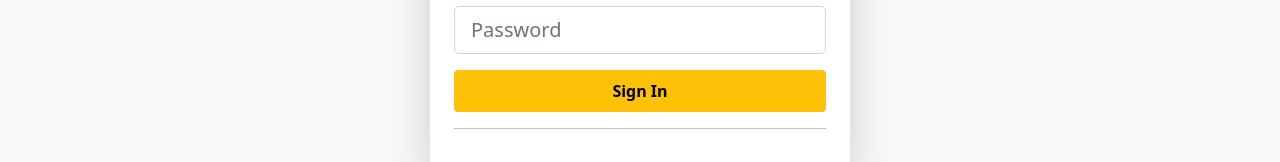
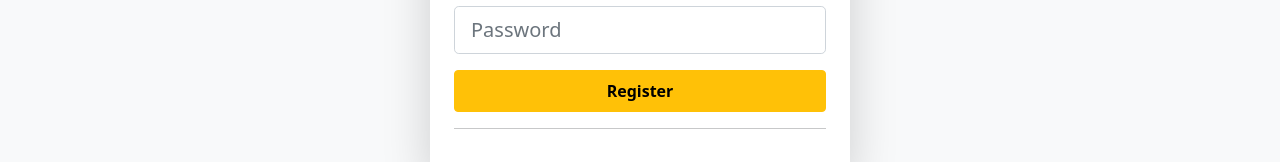
Before and after one commit to avazjanovsardorbek01/react-redux, a React (Vite) app: page /register in a window 1280 px wide. Shown: the part 672-834 px from the top of the page. Built offline with nearby package versions, Linux system fonts and the light colour scheme.

Commit message:
Register

```diff
--- a/package.json
+++ b/package.json
@@ -11,6 +11,7 @@
   },
   "dependencies": {
     "@reduxjs/toolkit": "^2.12.0",
+    "axios": "^1.19.0",
     "react": "^19.2.7",
     "react-dom": "^19.2.7",
     "react-redux": "^9.3.0",
--- a/src/components/register.jsx
+++ b/src/components/register.jsx
@@ -3,10 +3,46 @@ import { Link } from "react-router-dom";
 import { logo } from "../constants";
 import Input from "../ui/input";
 import { useState } from "react";
+import { useDispatch, useSelector } from "react-redux";
+import { registerUserStart } from "../slice/auth";
+import AuthService from "../service/auth";
+import { registerUserSuccess, registerUserFailure } from "../slice/auth";
 const Register = () => {
   const [name, setName] = useState("");
   const [email, setEmail] = useState("");
   const [password, setPassword] = useState("");
+  const dispatch = useDispatch();
+  const { isLoading } = useSelector((state) => state.auth);
+
+  const handleRegister = async (e) => {
+    e.preventDefault();
+
+    dispatch(registerUserStart());
+
+    const user = {
+      username: name,
+      email: email,
+      password: password,
+    };
+
+    try {
+      const response = await AuthService.UserRegister(user);
+
+      console.log("Response:", response);
+      console.log("Data:", response.data);
+
+      dispatch(registerUserSuccess(response.data));
+    } catch (error) {
+      console.log("Ошибка:", error);
+
+      if (error.response) {
+        console.log("Статус:", error.response.status);
+        console.log("Данные ошибки:", error.response.data);
+      }
+
+      dispatch(registerUserFailure(error.response?.data));
+    }
+  };
   return (
     <div
       className="container-fluid bg-light d-flex justify-content-center align-items-center"
@@ -45,8 +81,13 @@ const Register = () => {
             setState={setPassword}
           />
 
-          <button className="btn btn-warning w-100 py-2 fw-bold" type="submit">
-            Sign In
+          <button
+            className="btn btn-warning w-100 py-2 fw-bold"
+            type="submit"
+            onClick={handleRegister}
+            disabled={isLoading}
+          >
+            {isLoading ? "Registering..." : "Register"}
           </button>
         </form>
 
--- /dev/null
+++ b/src/service/api.js
@@ -0,0 +1,5 @@
+import axios from "axios";
+
+axios.defaults.baseURL = "http://localhost:3000/api";
+
+export default axios;
--- /dev/null
+++ b/src/service/auth.js
@@ -0,0 +1,20 @@
+import axios from "./api";
+
+const AuthService = {
+  async UserRegister(user) {
+    const response = await axios.post("/users", { user });
+    return response;
+  },
+
+  async UserLogin(user) {
+    const response = await axios.post("/users/login", { user });
+    return response;
+  },
+
+  async getUser() {
+    const response = await axios.get("/user");
+    return response;
+  },
+};
+
+export default AuthService;
--- a/src/slice/auth.js
+++ b/src/slice/auth.js
@@ -4,29 +4,39 @@ const initialState = {
   isLoading: false,
   isLoggedIn: false,
   user: null,
+  error: null,
 };
 
 export const authSlice = createSlice({
   name: "auth",
   initialState,
   reducers: {
+    // Login
     loginUserStart: (state) => {
       state.isLoading = true;
     },
-    loginUserSuccess: (state, action) => {
+    loginUserSuccess: (state, action) => {},
+    loginUserFailure: (state) => {},
+    // Register
+    registerUserStart: (state) => {
+      state.isLoading = true;
+    },
+    registerUserSuccess: (state, action) => {
       state.isLoading = false;
       state.isLoggedIn = true;
-      state.user = action.payload;
     },
-    loginUserFailure: (state) => {
+    registerUserFailure: (state) => {
       state.isLoading = false;
-      state.isLoggedIn = false;
-      state.user = null;
+      state.error = "Registration failed";
     },
   },
 });
 
-export const { loginUserStart, loginUserSuccess, loginUserFailure } =
-  authSlice.actions;
+export const {
+  loginUserStart,
+  registerUserStart,
+  registerUserSuccess,
+  registerUserFailure,
+} = authSlice.actions;
 
 export default authSlice.reducer;
```
Also changed, not shown: 1 other file (tests, documents, lock files or other folders).
